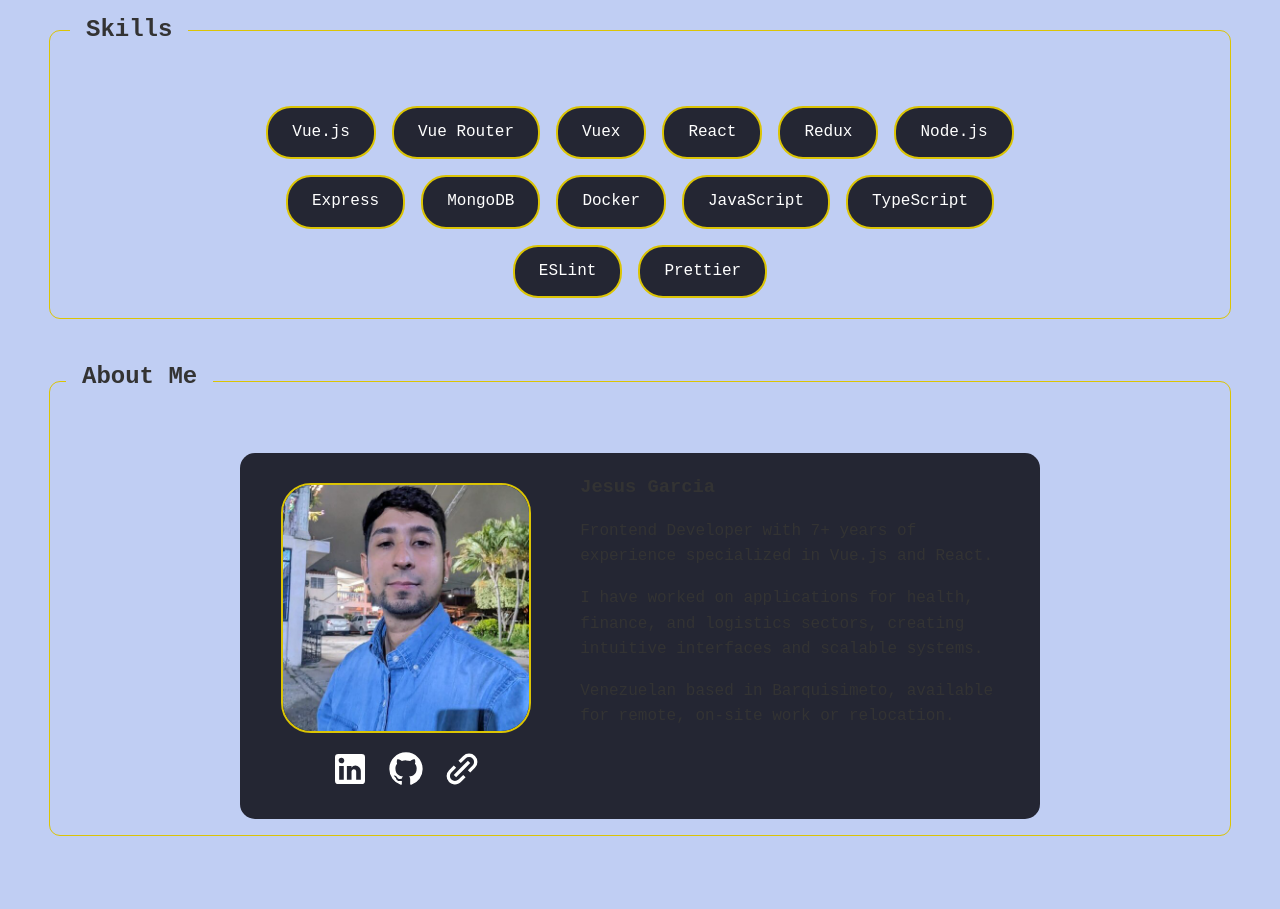
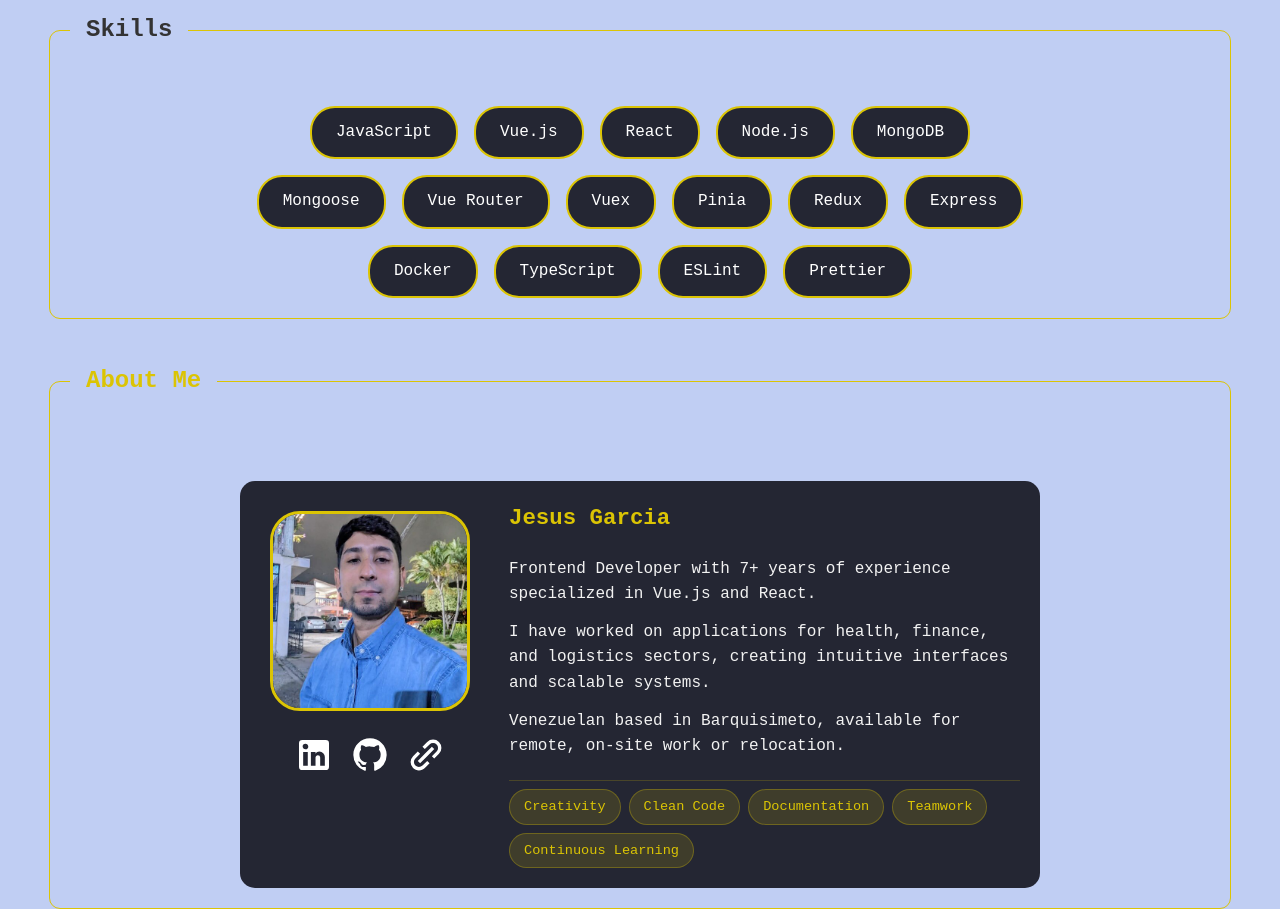
Before and after one commit to Fairplaay/portafolio, an Astro site: page /en in a window 1280 px wide. Shown: the part 2196-3105 px from the top of the page. Built offline with nearby package versions, Linux system fonts and the light colour scheme; Astro itself is replaced by a stand-in of ours.

Commit message:
feat: agregar sección de hobbies y actualizar habilidades en el portafolio

```diff
--- a/src/components/sections/About.astro
+++ b/src/components/sections/About.astro
@@ -5,6 +5,11 @@ import { getLangFromUrl, useTranslations } from '../../i18n/utils';
 
 const lang = getLangFromUrl(Astro.url);
 const t = useTranslations(lang);
+const isEs = lang === 'es';
+
+const hobbiesList = isEs
+  ? ['Creatividad', 'Código limpio', 'Documentación', 'Trabajo en equipo', 'Aprendizaje continuo']
+  : ['Creativity', 'Clean Code', 'Documentation', 'Teamwork', 'Continuous Learning'];
 ---
 
 <section id="about">
@@ -40,65 +45,101 @@ const t = useTranslations(lang);
       <p>{t('about.bio1')}</p>
       <p>{t('about.bio2')}</p>
       <p>{t('about.bio3')}</p>
+      <div class="hobbies">
+        {hobbiesList.map((hobby) => (
+          <span class="hobby-tag">{hobby}</span>
+        ))}
+      </div>
     </div>
   </article>
 </section>
 
 <style>
-  #about {
+  section#about {
     width: 100%;
-    article {
+    padding: 20px;
+  }
+  section#about h2 {
+    text-align: center;
+    margin-bottom: 1.5rem;
+    color: var(--primary-color);
+  }
+  section#about article {
     border-radius: 15px;
     background-color: var(--primary-color-dark);
-      margin-bottom: 20px;
     display: flex;
     gap: 29px;
     padding: 20px;
     max-width: 800px;
     margin: 0 auto;
+  }
   @media (max-width: 768px) {
+    section#about article {
       flex-wrap: wrap;
       flex-direction: column;
       align-items: center;
     }
+  }
+
   .about-profile {
     display: flex;
     flex-direction: column;
     align-items: center;
     gap: 1rem;
-        width: 100%;
     padding: 10px;
-        picture {
+  }
+  .about-profile picture {
     overflow: hidden;
-          max-width: 250px;
+    max-width: 200px;
     height: auto;
-          border: 2px solid var(--primary-color);
-
+    border: 3px solid var(--primary-color);
     border-radius: 30px;
   }
-
-        a {
+  .about-profile a {
     color: #fff;
-          transition: color 0.2s;
-          position: relative;
-          &:hover {
+    transition: color 0.3s ease;
+  }
+  .about-profile a:hover {
     color: var(--primary-color);
   }
 
-          &:hover span.sr-only {
-            padding: 0 5px;
-            background: var(--secundary-color);
-            text-decoration: underline;
-            opacity: 1;
-          }
-        }
-      }
   .about-content {
     display: flex;
     flex-direction: column;
-        gap: 1rem;
+    gap: 0.75rem;
+    flex: 1;
   }
+  .about-content h3 {
+    color: var(--primary-color);
+    font-size: 1.4rem;
+    margin-bottom: 0.5rem;
   }
+  .about-content p {
+    color: #f2f2f2;
+    line-height: 1.6;
+  }
+
+  .hobbies {
+    display: flex;
+    flex-wrap: wrap;
+    gap: 0.5rem;
+    margin-top: 0.5rem;
+    padding-top: 0.5rem;
+    border-top: 1px solid rgba(219, 196, 4, 0.2);
+  }
+
+  .hobby-tag {
+    background: rgba(219, 196, 4, 0.15);
+    color: var(--primary-color);
+    padding: 6px 14px;
+    border-radius: 20px;
+    font-size: 0.85rem;
+    font-weight: 500;
+    border: 1px solid rgba(219, 196, 4, 0.3);
+    transition: all 0.2s ease;
+  }
+  .hobby-tag:hover {
+    background: rgba(219, 196, 4, 0.25);
   }
 
   span.sr-only {
@@ -107,8 +148,10 @@ const t = useTranslations(lang);
     bottom: -16px;
     opacity: 0;
   }
+
   .social-media {
     display: flex;
     gap: 1rem;
+    margin-top: 0.5rem;
   }
 </style>
--- a/src/data/aboutMe.ts
+++ b/src/data/aboutMe.ts
@@ -12,7 +12,7 @@ export const aboutMe = {
       'Disponible para trabajo remoto, presential o reubicación. Interesado en proyectos desafiantes.'
     ]
   },
-  skills: ['Vue.js', 'Vue Router', 'Vuex', 'React', 'Redux', 'Node.js', 'Express', 'MongoDB', 'Docker', 'JavaScript', 'TypeScript', 'ESLint', 'Prettier'],
+  skills: ['JavaScript', 'Vue.js','React', 'Node.js', 'MongoDB','Mongoose', 'Vue Router', 'Vuex','Pinia', 'Redux', 'Express', 'Docker', 'TypeScript', 'ESLint', 'Prettier'],
   hobbies: ['Creatividad', 'Código limpio', 'Documentación', 'Trabajo en equipo', 'Aprendizaje continuo'],
   certifications: [
     {
--- a/src/i18n/ui.ts
+++ b/src/i18n/ui.ts
@@ -21,6 +21,7 @@ export const ui = {
     'about.bio1': 'Desarrollador Frontend con 7+ años de experiencia especializado en Vue.js y React.',
     'about.bio2': 'He trabajado en aplicaciones para sectores como salud, finanzas y logística, creando interfaces intuitivas y sistemas escalables.',
     'about.bio3': 'Venezolano radicado en Barquisimeto, disponible para trabajo remoto, presential o reubicación.',
+    'about.hobbies': 'Intereses',
     'experience.at': 'en',
   },
   en: {
@@ -38,6 +39,7 @@ export const ui = {
     'about.bio1': 'Frontend Developer with 7+ years of experience specialized in Vue.js and React.',
     'about.bio2': 'I have worked on applications for health, finance, and logistics sectors, creating intuitive interfaces and scalable systems.',
     'about.bio3': 'Venezuelan based in Barquisimeto, available for remote, on-site work or relocation.',
+    'about.hobbies': 'Interests',
     'experience.at': 'at',
   },
 } as const;
```
Lines whose indentation alone changed are shown as unchanged.
